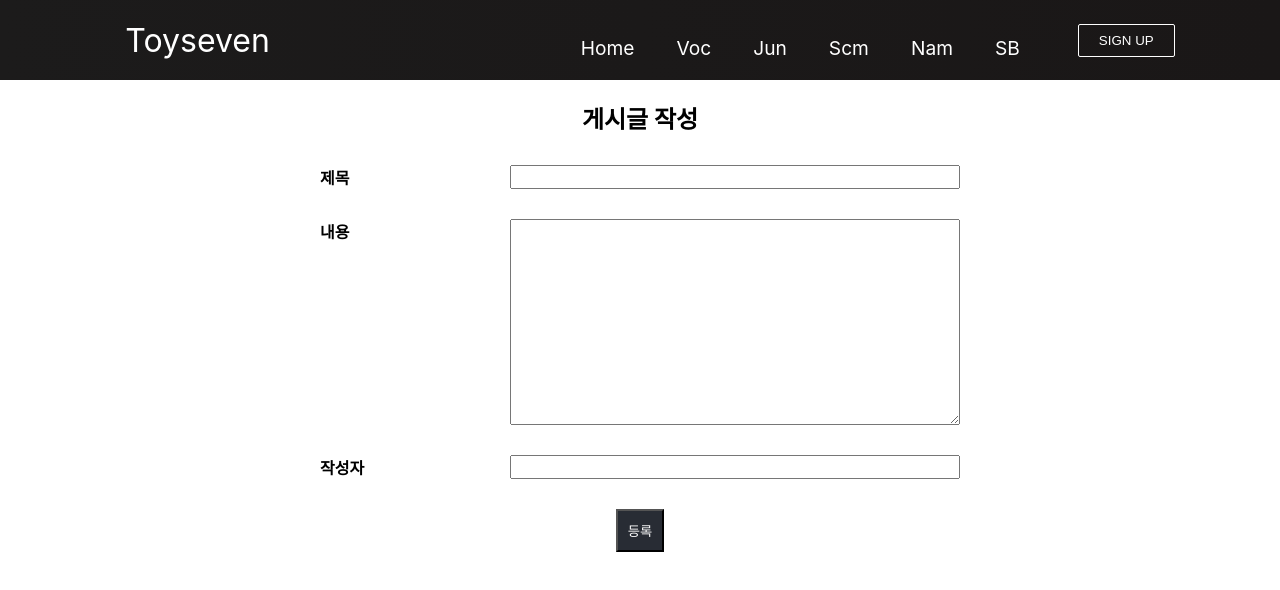
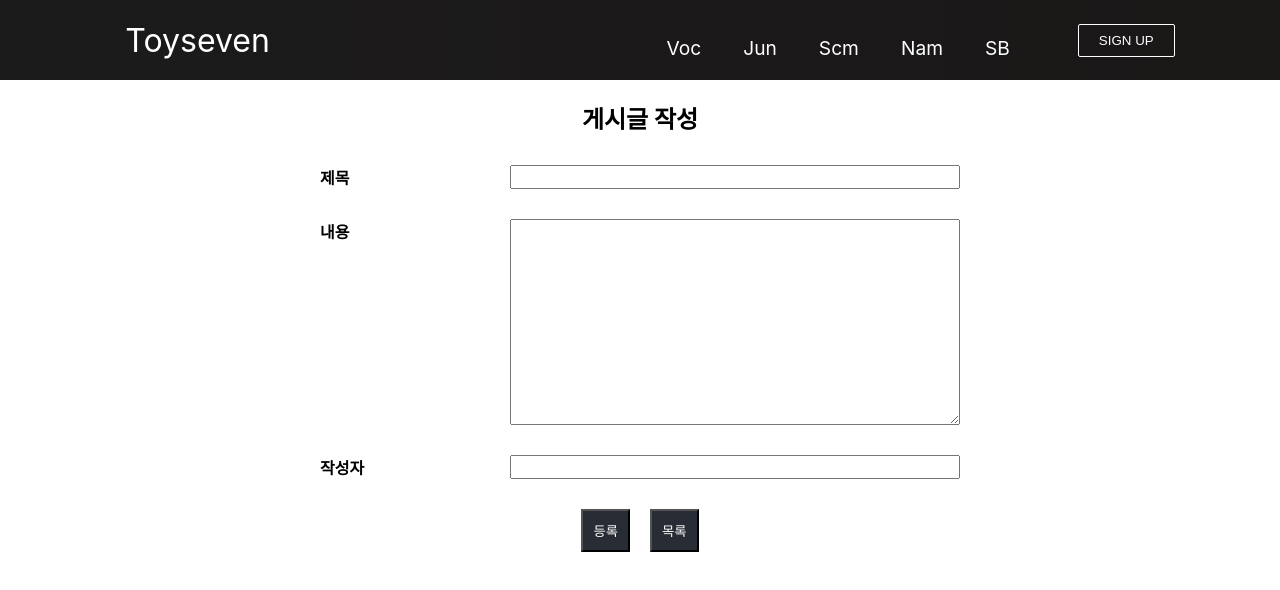
Before and after one commit to JunseongHeo/2401_msa_react_study, a React (Create React App) app in the folder board/board/: page /scm/create in a window 1280 px wide. Shown: the top 590 px of the page. Built offline with nearby package versions, Linux system fonts and the light colour scheme.

Commit message:
list btn add

```diff
--- a/board/board/src/components/Navbar.js
+++ b/board/board/src/components/Navbar.js
@@ -43,11 +43,6 @@ function Navbar() {
                     </div>
                     <ul className={click ? 'nav-menu active' : 'nav-menu'}>
                         <li className='nav-item'>
-                            <Link to='/' className='nav-links' onClick = {closeMobileMenu}>
-                                Home
-                            </Link>
-                        </li>
-                        <li className='nav-item'>
                             <Link to='/voc' className='nav-links' onClick = {closeMobileMenu}>
                                 Voc
                             </Link>
--- a/board/board/src/components/ScmHeader.js
+++ b/board/board/src/components/ScmHeader.js
@@ -7,7 +7,7 @@ const ScmHeader = props => {
 
     return (
         <div className="scm-header">
-            <h2 aligh="center">목록</h2>
+            <h2 aligh="center">SCM 게시판</h2>
             <div className="btn-right">
                 <Link to={`/scm/create`}>
                     <button className="scm-view-go-list-btn">
--- a/board/board/src/pages/Home.js
+++ b/board/board/src/pages/Home.js
@@ -4,8 +4,8 @@ class Home extends Component{
 
     render() {
         return (
-            <div>
-                <h3>Home</h3>
+            <div style={{textAlign: "center"}}>
+                <h1>Home</h1>
             </div>
         )
     }
--- a/board/board/src/pages/scm/Scm.js
+++ b/board/board/src/pages/scm/Scm.js
@@ -13,19 +13,22 @@ function Scm() {
     const [data, setData] = useState({});
     const [tot, setTot] = useState({});
     const [pageable, setPageable] = useState({});
+
+    // location : 현재 브라우저 열려있는 페이지의 위치 정보가 담긴 브라우저 내장객체
+    // useLocation() : 이동한 페이지에서 값을 가져올때 사용 ex)location.state.키
     const location = useLocation();
     let search = null;
     if(!location.search) {
-        search = "?page=0&size=1"
+        search = "?page=0&size=1" // 기본값
     } else {
-        search = location.search; // 쿼리스트링
+        search = location.search; // location.search : 쿼리스트링 정보를 담은 프로퍼티
     }
 
     useEffect(() => {
         axios.get('http://localhost:8080/api/boardscm'+search).then((response) => {
             setData(response.data.content);
             setTot(response.data.totalElements);
-            setPageable(response.data.pageable);
+            setPageable(response.data.pageable); // 컨트롤러에서 보낸 pageable
         })
     }, [search]);
 
@@ -33,7 +36,7 @@ function Scm() {
         <CommonTableRow key={item.uid}>
             <CommonTableColumn>{item.uid}</CommonTableColumn>
             <CommonTableColumn>
-                <Link to={`/scm/${item.uid}`}>
+                <Link to={`/scm/${item.uid}`+search}>
                     {item.title}
                 </Link>
             </CommonTableColumn>
@@ -47,7 +50,7 @@ function Scm() {
         <CommonTable headersName={['글번호', '제목', '등록일', '작성자']}>
             {item}
         </CommonTable>
-        <Paging page={pageable.pageNumber+1} count={tot}/>
+        <Paging page={pageable.pageNumber+1} tot={tot}/>
     </>);
 }
 
--- a/board/board/src/pages/scm/ScmCreate.js
+++ b/board/board/src/pages/scm/ScmCreate.js
@@ -2,6 +2,7 @@ import React, { useEffect, useState } from 'react';
 import axios from 'axios';
 
 import './ScmView.css';
+import {Link} from "react-router-dom";
 
 const HandleCreateSubmit = async({body}) => {
     const headers = {
@@ -47,6 +48,11 @@ function ScmCreate() {
             </div>
             <div className="scm-footer">
                 <button className="scm-view-go-list-btn" onClick={() => HandleCreateSubmit({body})}>등록</button>
+                <Link to={`/scm`}>
+                    <button className="scm-view-go-list-btn">
+                        목록
+                    </button>
+                </Link>
             </div>
         </div>
     </>);
--- a/board/board/src/pages/scm/ScmPagination.js
+++ b/board/board/src/pages/scm/ScmPagination.js
@@ -3,17 +3,18 @@ import Pagination from "react-js-pagination";
 import './ScmPagination.css';
 import {useNavigate} from "react-router";
 
-const Paging = ({page, count}) => {
+const Paging = ({page, tot}) => {
     const navigate = useNavigate();
     const size = 1; // 기본값
     const handlePageChange = (e) => {
         navigate(`/scm?page=`+(e-1)+`&size=`+size);
+        // useNavigate() : 페이지를 이동하면서 값을 전달 ("/페이지 주소", { state: { 키: 값 } } )
     }
     return (
         <Pagination
             activePage={page}
             itemsCountPerPage={size}
-            totalItemsCount={count}
+            totalItemsCount={tot}
             pageRangeDisplayed={5}
             prevPageText={"‹"}
             nextPageText={"›"}
--- a/board/board/src/pages/scm/ScmView.js
+++ b/board/board/src/pages/scm/ScmView.js
@@ -3,6 +3,7 @@ import axios from "axios";
 import {Link, useParams} from 'react-router-dom';
 
 import './ScmView.css'
+import {useLocation} from "react-router";
 
 function ScmDelete(props) {
     if(window.confirm("삭제하시겠습니까?")) {
@@ -56,11 +57,18 @@ function GetData(scmId) {
 function ScmView() {
     const {scmId} = useParams();
     const item = GetData(scmId);
+    const location = useLocation();
+
     return (<>
         <div>
             {item}
         </div>
         <div className="scm-footer">
+            <Link to={`/scm`+location.search}>
+                <button className="scm-view-go-list-btn">
+                    목록
+                </button>
+            </Link>
             <Link to={`/scm/update/${scmId}`}>
                 <button className="scm-view-go-list-btn">
                     수정
```
